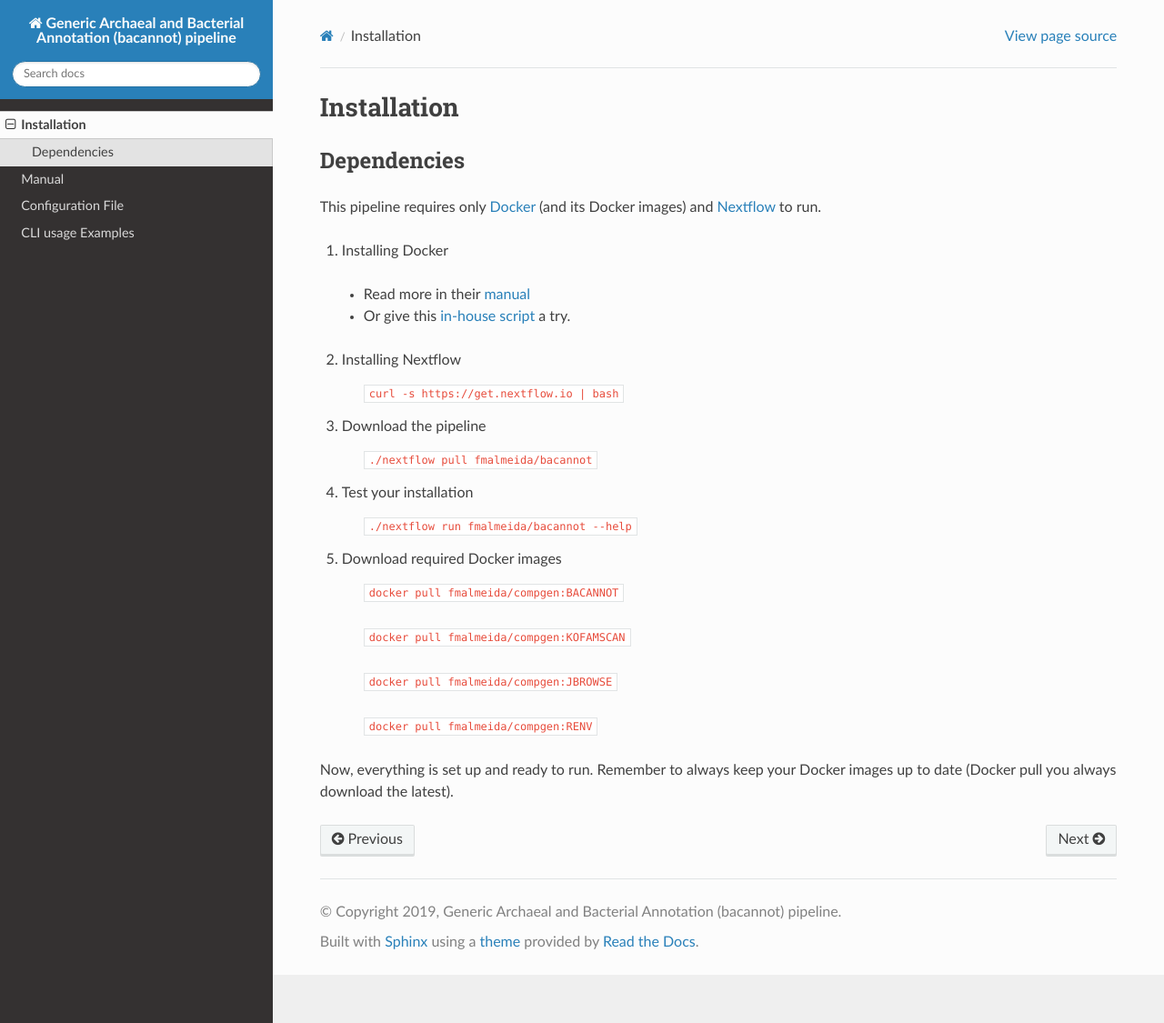
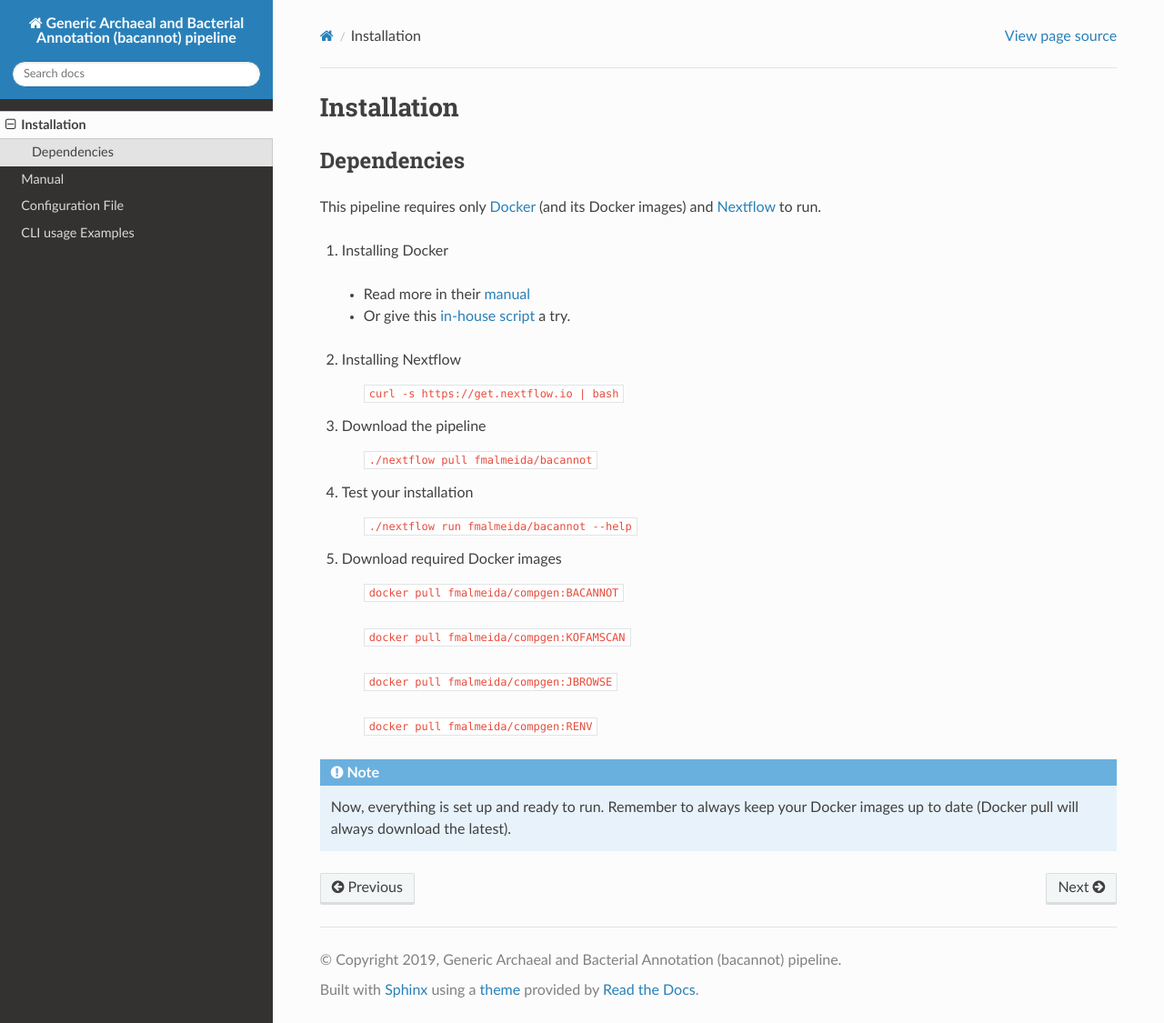
Before and after one commit to fmalmeida/bacannot, a Sphinx documentation site: the page built from docs/installation.rst, in a window 1280 px wide and 1125 px high. Shown: the whole window at 91% size. Built offline with Sphinx 7.4.7 and the Read the Docs theme 2.0.0, drawn with Linux system fonts in a browser that asks for light colours.

Commit message:
Grammar check

```diff
--- a/docs/installation.rst
+++ b/docs/installation.rst
@@ -34,4 +34,8 @@ This pipeline requires only `Docker <https://www.docker.com/>`_ (and its Docker
 
     ``docker pull fmalmeida/compgen:RENV``
 
-Now, everything is set up and ready to run. Remember to always keep your Docker images up to date (Docker pull you always download the latest).
+.. note::
+
+  Now, everything is set up and ready to run.
+  Remember to always keep your Docker images up to date
+  (Docker pull will always download the latest).
```
